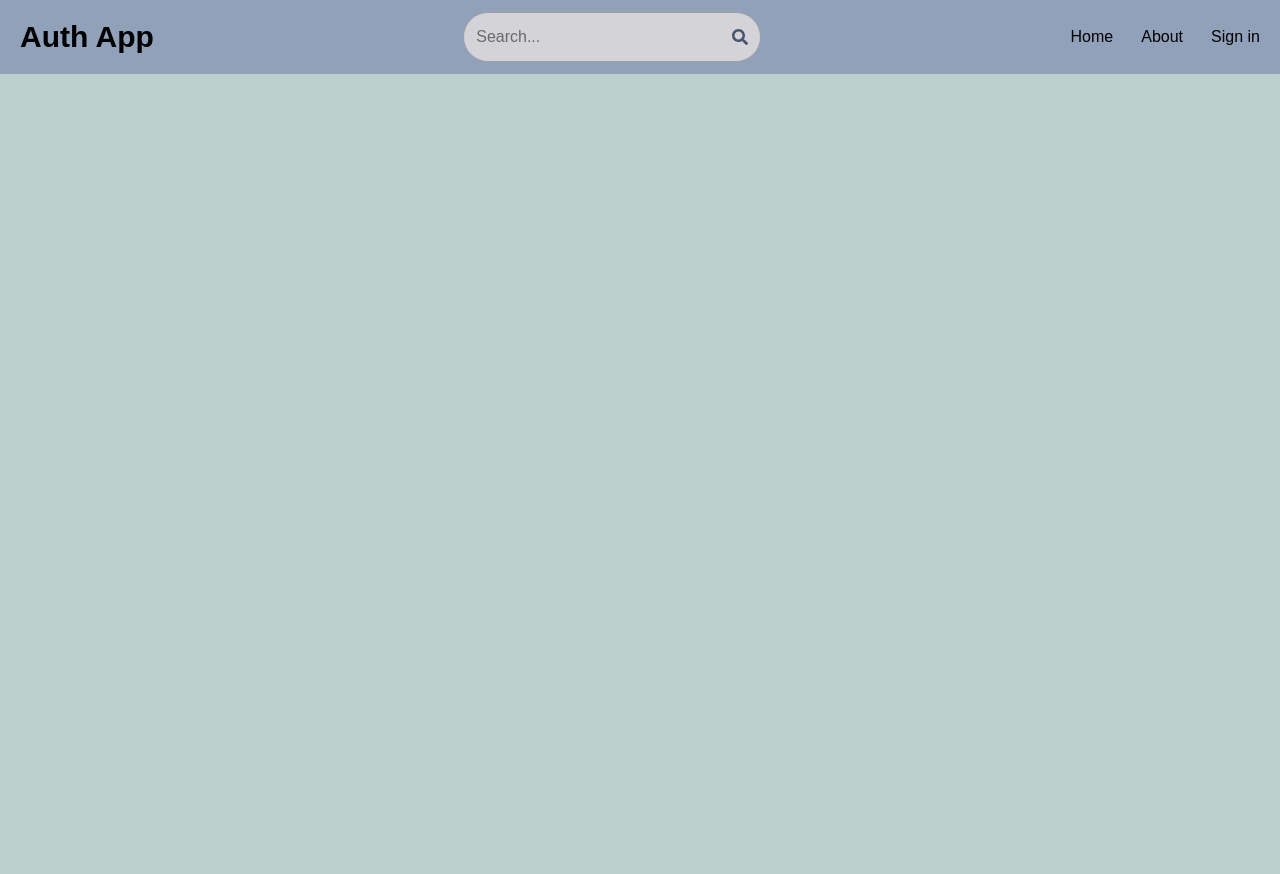
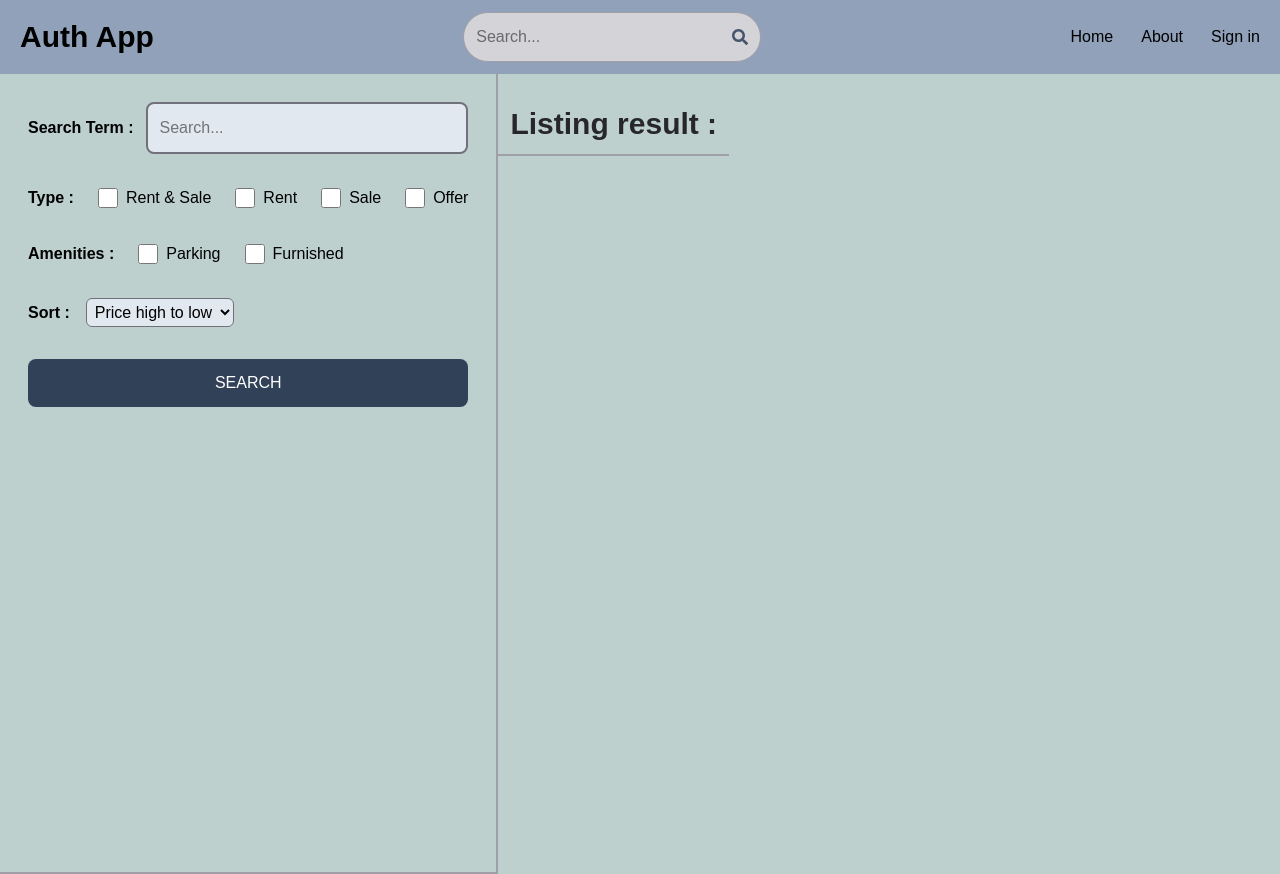
Before and after one commit to deepanshurwt06/Hello-Home, a React (Vite) app in the folder client/: page /search in a window 1280 px wide. Before the commit the page ends 800 px from the top, so only its background shows below. Built offline with nearby package versions, Linux system fonts and the light colour scheme; no server answers.

Commit message:
create search page UI

```diff
--- a/client/src/App.jsx
+++ b/client/src/App.jsx
@@ -10,6 +10,7 @@
 import Listing from "./pages/Listing";
 import UpdateListing from "./pages/UpdateListing";
 import ListingPage from "./pages/ListingPage";
+import Search from "./pages/Search";
 
 export default function App() {
   return (
@@ -21,17 +22,20 @@
         <Route path="/sign-in" element={<SignIn />} />
         <Route path="/sign-up" element={<SignUp />} />
         <Route path="/about" element={<About />} />
+        <Route path="/search" element={<Search />} />
         <Route element={<PrivateRoute />}>
           <Route path="/profile" element={<Profile />} />
           <Route path="/create-listing" element={<CreateListing />} />
           <Route path="/show-listing" element={<Listing />} />
-
           <Route
             path="/update-listing/:listingId"
             element={<UpdateListing />}
           />
         </Route>
-        <Route path="/listing-page/:listingId" element={<ListingPage />} ></Route>
+        <Route
+          path="/listing-page/:listingId"
+          element={<ListingPage />}
+        ></Route>
       </Routes>
     </BrowserRouter>
   );
--- /dev/null
+++ b/client/src/pages/Search.jsx
@@ -0,0 +1,72 @@
+export default function Search() {
+    return (
+        <div className="flex flex-col md:flex-row">
+            <div className="p-7  border-zinc-400  border-b-2 sm:border-r-2 md:min-h-screen">
+                <form className="flex flex-col gap-8">
+                    <div className="flex items-center gap-3 ">
+                        <label className="whitespace-nowrap font-semibold">Search Term : </label>
+                        <input type=" text"
+                        id="searchTerm"
+                        placeholder="Search..."
+                        className="border-2 border-zinc-500 outline-none rounded-lg p-3 w-full bg-slate-200" />
+                    </div>
+
+                    <div className="flex gap-6 fex-wrap items-center ">
+                         <label className="font-semibold">Type :</label>
+                          <div className=" flex gap-2 ">
+                            <input type="checkbox" id="all"
+                            className="w-5"/>
+                            <span>Rent & Sale</span>
+                          </div>
+                          <div className=" flex gap-2 ">
+                            <input type="checkbox" id="rent"
+                            className="w-5"/>
+                            <span>Rent</span>
+                          </div>
+                          <div className=" flex gap-2 ">
+                            <input type="checkbox" id="sale"
+                            className="w-5"/>
+                            <span> Sale</span>
+                          </div>
+                          <div className=" flex gap-2 ">
+                            <input type="checkbox" id="offer"
+                            className="w-5"/>
+                            <span>Offer</span>
+                          </div>
+                    </div>
+
+                    <div className="flex gap-6 fex-wrap items-center">
+                         <label className="font-semibold">Amenities :</label>
+                          <div className=" flex gap-2 ">
+                            <input type="checkbox" id="parking"
+                            className="w-5"/>
+                            <span>Parking </span>
+                          </div>
+                          <div className=" flex gap-2 ">
+                            <input type="checkbox" id="furnished"
+                            className="w-5"/>
+                            <span>Furnished</span>
+                          </div>
+
+                    </div>
+
+                    <div className="flex items-center gap-4 ">
+                        <label className="font-semibold">Sort :</label>
+                        <select  id="Sort_order" className="border border-zinc-500 rounded-md p-1 outline-none bg-slate-200">
+                            <option >Price high to low</option>
+                            <option >Price low to high</option>
+                            <option >Latest</option>
+                            <option >Oldest</option>
+
+                        </select>
+                    </div>
+                    <button className="bg-slate-700 text-white p-3 uppercase rounded-lg">Search</button>
+                </form>
+
+            </div>
+            <div className="">
+               <h1 className="text-3xl font-semibold text-zinc-800  border-b-2 border-zinc-400 p-3 mt-5">Listing result : </h1>
+            </div>
+        </div>
+    )
+}
```
